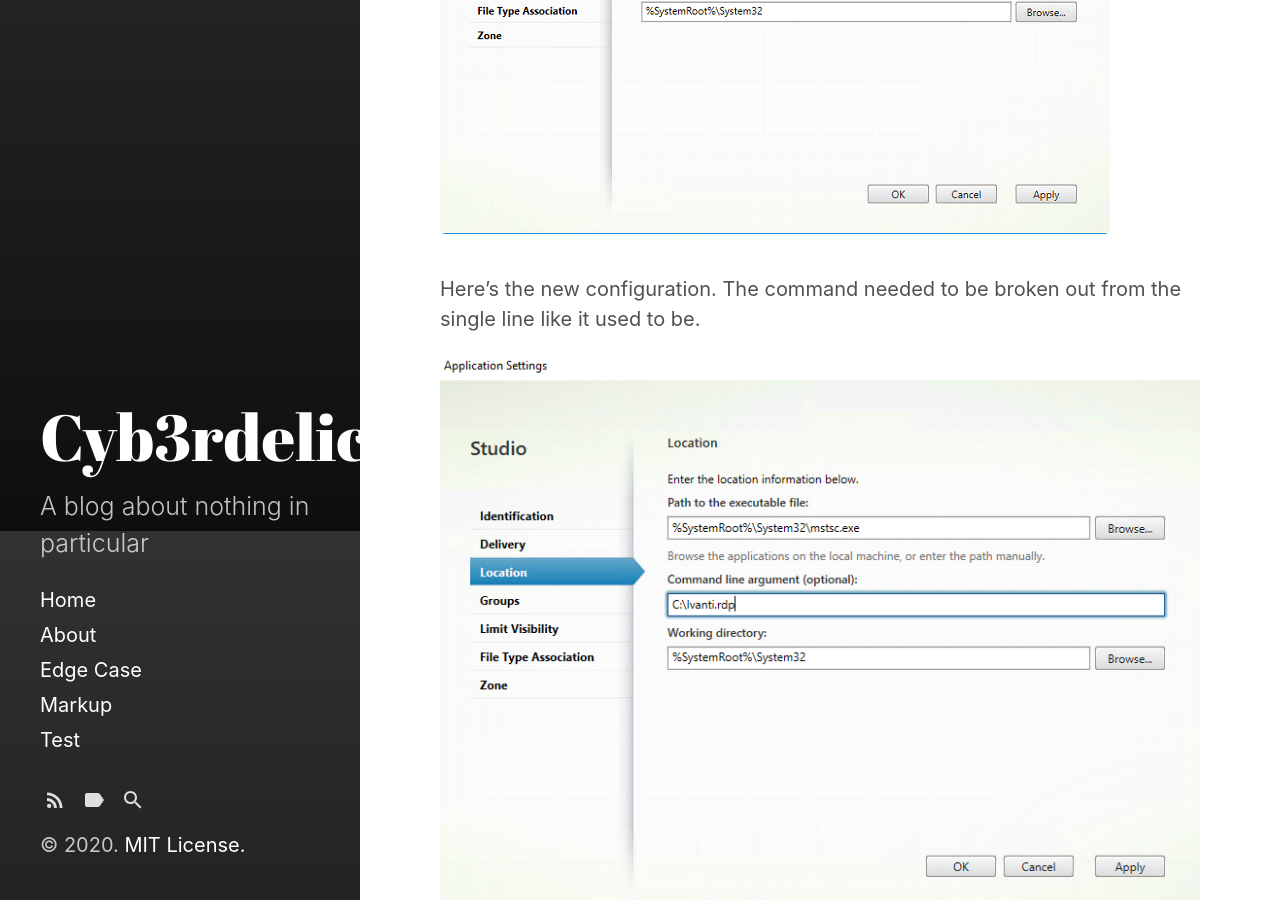
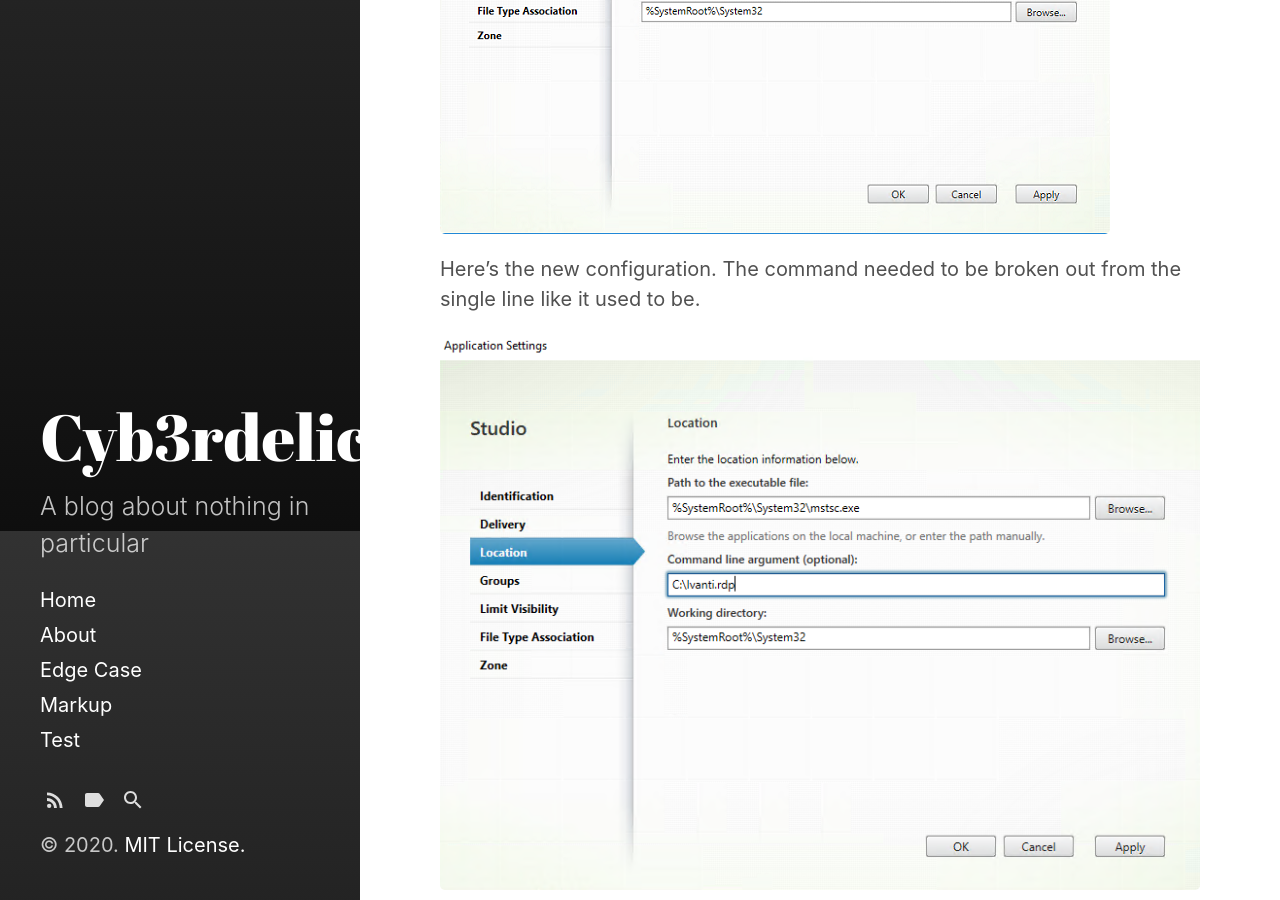
Before and after one commit to cyb3rdelic/cyb3rdelic.github.io, a Jekyll site: the page built from _posts/2020-12-22-Citrix-RDP-Problem.md, in a window 1280 px wide and 900 px high, scrolled down 1269 px. Built offline with Jekyll 4.4.1, drawn with Linux system fonts in a browser that asks for light colours.

Commit message:
I think images are working now

```diff
--- a/_posts/2020-12-22-Citrix-RDP-Problem.md
+++ b/_posts/2020-12-22-Citrix-RDP-Problem.md
@@ -17,7 +17,6 @@ Here's the old configuration. As you can see the command and arguments are all o
 
 ![Old Configuration](\assets\2020-12-22\CitrixOldPathConfiguration.PNG)
 
-<img src="/assets/images/CitrixOldPathConfiguration.png" alt="">
 
 
 
```
